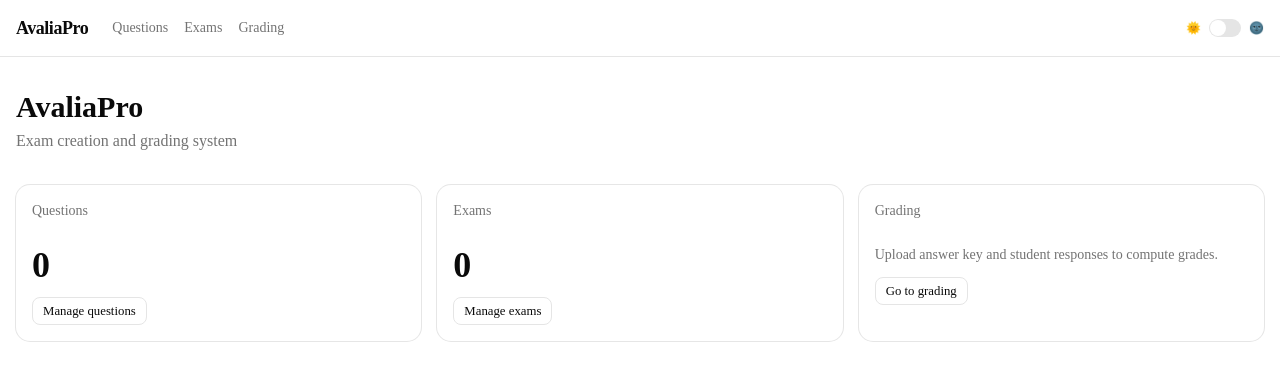
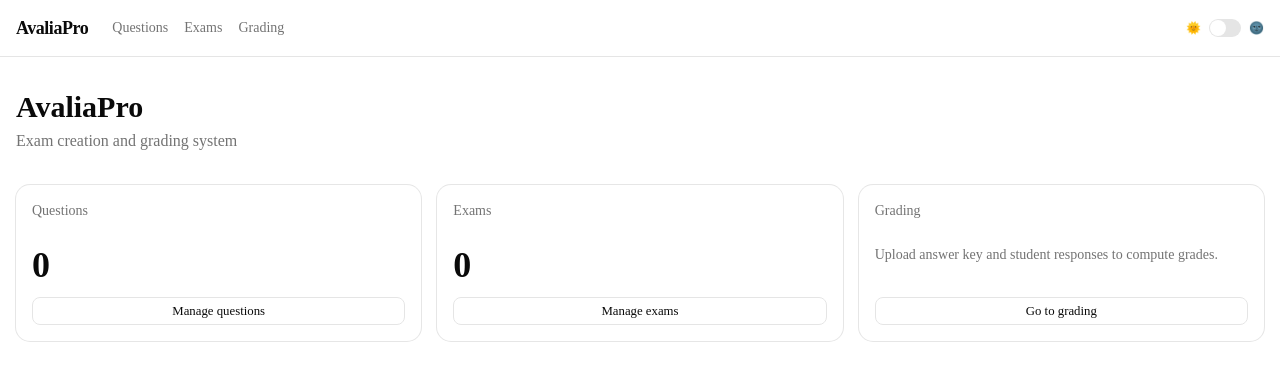
Before and after one commit to jvras58/avaliapro, a Next.js app: page / in a window 1280 px wide. Shown: the top 380 px of the page. Built offline with nearby package versions, Linux system fonts and the light colour scheme; no server answers; the database is empty.

Commit message:
feat(HomePage): ajusta layout dos cartões para melhor distribuição de conteúdo

```diff
--- a/app/page.tsx
+++ b/app/page.tsx
@@ -44,7 +44,7 @@ export default async function HomePage() {
                 {label}
               </CardTitle>
             </CardHeader>
-            <CardContent className="space-y-3">
+            <CardContent className="space-y-3 flex flex-col justify-between h-full">
               <p className="text-4xl font-bold">{value}</p>
               <Button asChild variant="outline" size="sm">
                 <Link href={href}>{action}</Link>
@@ -59,7 +59,7 @@ export default async function HomePage() {
               Grading
             </CardTitle>
           </CardHeader>
-          <CardContent className="space-y-3">
+          <CardContent className="space-y-3 flex flex-col justify-between h-full">
             <p className="text-sm text-muted-foreground">
               Upload answer key and student responses to compute grades.
             </p>
```
